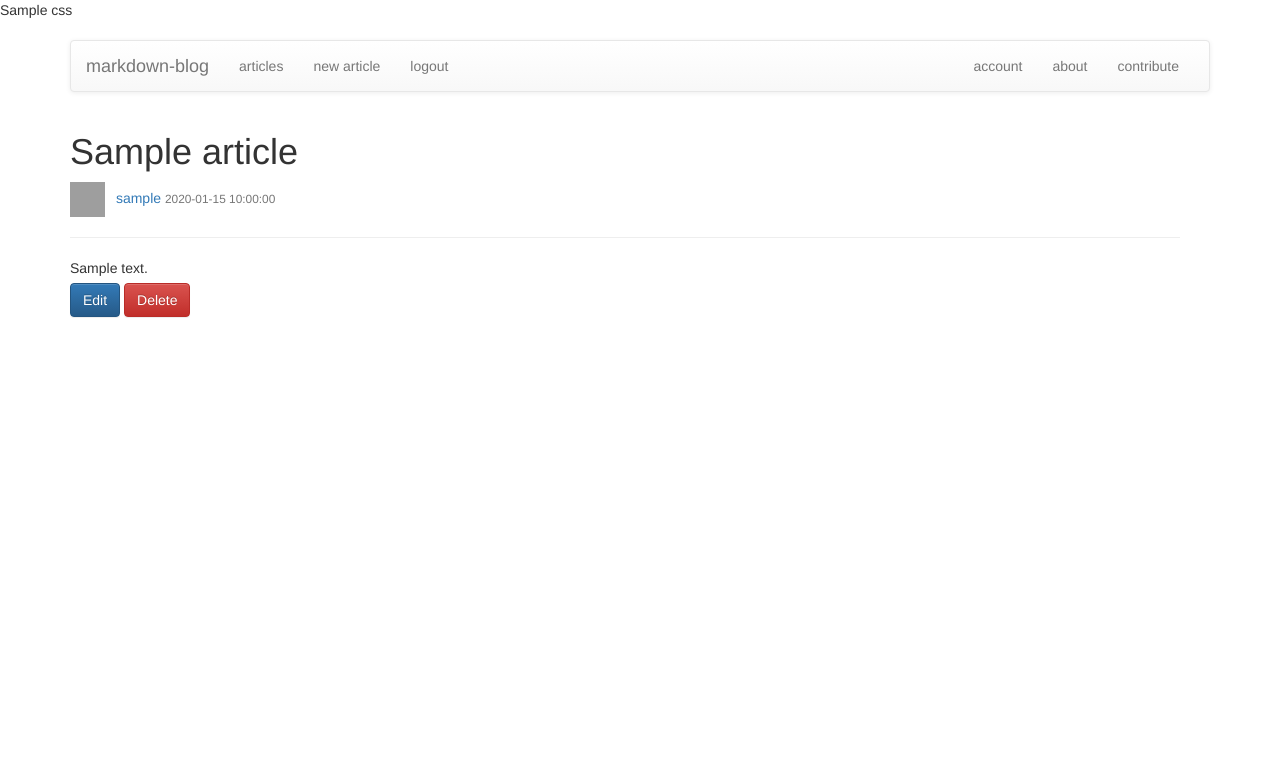
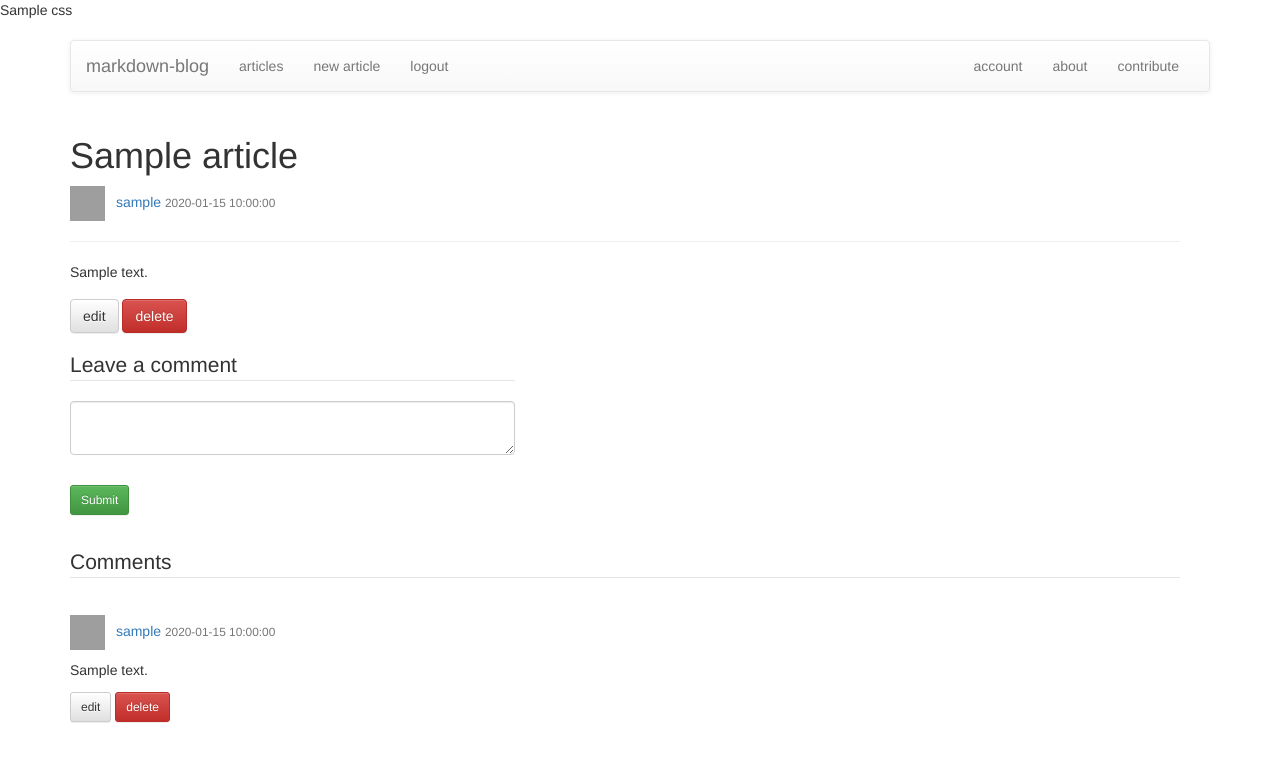
Before and after one commit to jackdonofrio/markdown-blog, a Flask app: template markdown_blog/templates/article.html in a window 1280 px wide. Shown: the top 762 px of the page. Run offline with Flask 2, Linux system fonts and the light colour scheme; a user stored in the database is signed in; tables that the repository leaves empty hold one stand-in row (values such as "Sample post"); the template is opened without the code that fills it: values that come from a table or form of the project are taken from there, most other values are stand-ins (such as "Sample title", 1, 10 or a date in 2020); some libraries are stand-ins or nearby versions; grey boxes are pictures that could not be loaded.

Commit message:
added comment system, with edits

```diff
--- a/markdown_blog/forms.py
+++ b/markdown_blog/forms.py
@@ -75,3 +75,10 @@ class LoginForm(FlaskForm):
     password = PasswordField('Password', validators=[DataRequired()])
     remember = BooleanField('Remember Me')
     submit = SubmitField('Login')
+
+
+class CommentForm(FlaskForm):
+    """ fields for commenting on posts """
+
+    message = TextAreaField('Comment', validators=[DataRequired(), Length(max=5000)])
+    submit = SubmitField('Submit')
--- a/markdown_blog/models.py
+++ b/markdown_blog/models.py
@@ -13,6 +13,7 @@ class User(db.Model, UserMixin):
     joindate = db.Column(db.DateTime, nullable=False, default=datetime.utcnow)
     bio = db.Column(db.String(100), nullable=False, default="A blogger")
     articles = db.relationship('Article', backref='author', lazy=True)
+    comments = db.relationship('Comment', backref='author', lazy=True)
 
     def user_image(self):
         """
@@ -26,7 +27,6 @@ class User(db.Model, UserMixin):
 def load_user(user_id):
     return User.query.get(int(user_id))
 
-
 class Article(db.Model):
     id = db.Column(db.Integer, primary_key=True)
     title = db.Column(db.String(50), nullable=False, default='Untitled Article')
@@ -34,3 +34,11 @@ class Article(db.Model):
     raw = db.Column(db.Text, nullable=False)
     date_posted = db.Column(db.DateTime, nullable=False, default=datetime.utcnow)
     user_id = db.Column(db.Integer, db.ForeignKey('user.id'), nullable=False)
+    comments = db.relationship('Comment', backref='parent', cascade='all, delete', lazy=True)
+
+class Comment(db.Model):
+    id = db.Column(db.Integer, primary_key=True)
+    message = db.Column(db.Text, nullable=False)
+    date_posted = db.Column(db.DateTime, nullable=False, default=datetime.utcnow)
+    user_id = db.Column(db.Integer, db.ForeignKey('user.id'), nullable=False)
+    article_id = db.Column(db.Integer, db.ForeignKey('article.id'), nullable=False)
--- a/markdown_blog/static/style.css
+++ b/markdown_blog/static/style.css
@@ -23,5 +23,6 @@
 }
 
 .row {
-  margin-bottom: 5px;
+  margin-top: 2px;
+  margin-bottom: 15px;
 }
--- a/markdown_blog/templates/all.html
+++ b/markdown_blog/templates/all.html
@@ -14,6 +14,7 @@
         </div>
     {% endfor %}
     <br>
+    <small class="text-muted">Page</small>
     {% for page_number in articles.iter_pages(left_edge=1, right_edge=1, left_current=1, right_current=2) %}
         {% if page_number %}
             {% if articles.page == page_number %}
--- a/markdown_blog/templates/article.html
+++ b/markdown_blog/templates/article.html
@@ -13,13 +13,102 @@
         </div>
     </div>
 </div>
-{% if current_user.is_authenticated
-    and current_user.username == article.author.username %}
+{% if current_user.is_authenticated %}
+    {% if current_user.username == article.author.username %}
+        <div class="row col-md-12">
+            <div class="col-md-10">
+                <a href="{{ url_for('edit', article_id=article.id) }}" class="btn btn-default">edit</a>
+                <a href="{{ url_for('delete_post', article_id=article.id) }}" class="btn btn-danger">delete</a>
+            </div>
+        </div>
+    {% endif %}
     <div class="row col-md-12">
-        <div class="col-md-10">
-            <a href="{{ url_for('edit', article_id=article.id) }}" class="btn btn-primary">Edit</a>
-            <a href="{{ url_for('delete', article_id=article.id) }}" class="btn btn-danger">Delete</a>
+        <div class="col-md-5">
+            <legend>Leave a comment</legend>
+            <form method="POST" action="">
+                {{ new_form.hidden_tag() }}
+                <fieldset class="form-group">
+                    <div class="form-group">
+                        {% if new_form.message.errors %}
+                            {{ new_form.message(class="form-control") }}
+                            <div class="text-danger">
+                                {% for error in new_form.message.errors %}
+                                    <span>{{ error }}</span>
+                                {% endfor %}
+                            </div>
+                        {% else %}
+                            {{ new_form.message(class="form-control") }}
+                        {% endif %}
+                    </div>
+                </fieldset>
+                <div class="form-group">
+                    {{ new_form.submit(class="btn btn-sm btn-success") }}
+                </div>
+            </form>
+        </div>
+    </div>
+{% else %}
+    <div class="row col-md-12">
+        <div class="col-md-5">
+            <small class="text-muted"><a href="{{url_for('login')}}">login</a> to leave a comment</small>
         </div>
     </div>
 {% endif %}
+<div class="row col-md-12">
+    <div class="col-md-12">
+        <legend>Comments</legend>
+    </div>
+</div>
+{% for comment in comments %}
+    <div class="row col-md-12">
+        <div class="col-md-10">
+            <p class="text-muted">
+                <a href="{{ url_for('user', username=comment.author.username) }}"><img class="identicon" src="{{comment.author.user_image()}}"></a>
+                <a href="{{ url_for('user', username=comment.author.username) }}">{{comment.author.username}}</a> <small class="text-muted">{{ time_ago(comment.date_posted) }}</small>
+            </p>
+            <!-- check isn't necessary, since it's already done in routes, thought i'd still include it -->
+            {% if edit_id and is_comment_to_edit(edit_id, comment.id)
+                and current_user.is_authenticated
+                    and comment.author.username == current_user.username %}
+                <div id="editing"></p>
+                <form method="POST" action="">
+                    {{ edit_form.hidden_tag() }}
+                    <div class="row col-md-5">
+                        <fieldset class="form-group">
+                            <div class="form-group">
+                                {% if edit_form.message.errors %}
+                                    {{ edit_form.message(class="form-control") }}
+                                    <div class="text-danger">
+                                        {% for error in edit_form.message.errors %}
+                                            <span>{{ error }}</span>
+                                        {% endfor %}
+                                    </div>
+                                {% else %}
+                                    {{ edit_form.message(class="form-control") }}
+                                {% endif %}
+                            </div>
+                        </fieldset>
+                        <div class="form-group">
+                            <a class="btn btn-sm btn-default" href="{{ url_for('article_page', article_id=comment.parent.id) }}">Cancel</a>
+                            {{ edit_form.submit(class="btn btn-sm btn-success") }}
+                        </div>
+                    </div>
+                </form>
+                <script>
+                    document.getElementById('editing').scrollIntoView();
+                </script>
+            {% else %}
+                <p>
+                    {{comment.message}}
+                </p>
+                {% if current_user.is_authenticated and comment.author.username == current_user.username %}
+                    <div class="row col-md-10">
+                        <a href="{{ url_for('article_page', article_id=article.id, editing=comment.id) }}" class="btn btn-sm btn-default">edit</a>
+                        <a href="{{ url_for('delete_comment', comment_id=comment.id) }}" class="btn btn-sm btn-danger">delete</a>
+                    </div>
+                {% endif %}
+            {% endif %}
+        </div>
+    </div>
+{% endfor %}
 {% endblock content %}
```
Also changed, not shown: markdown_blog/routes.py (+57 -14 lines), markdown_blog/templates/home.html (+19 -3 lines), requirements.txt (+22 -0 lines), README.md.
